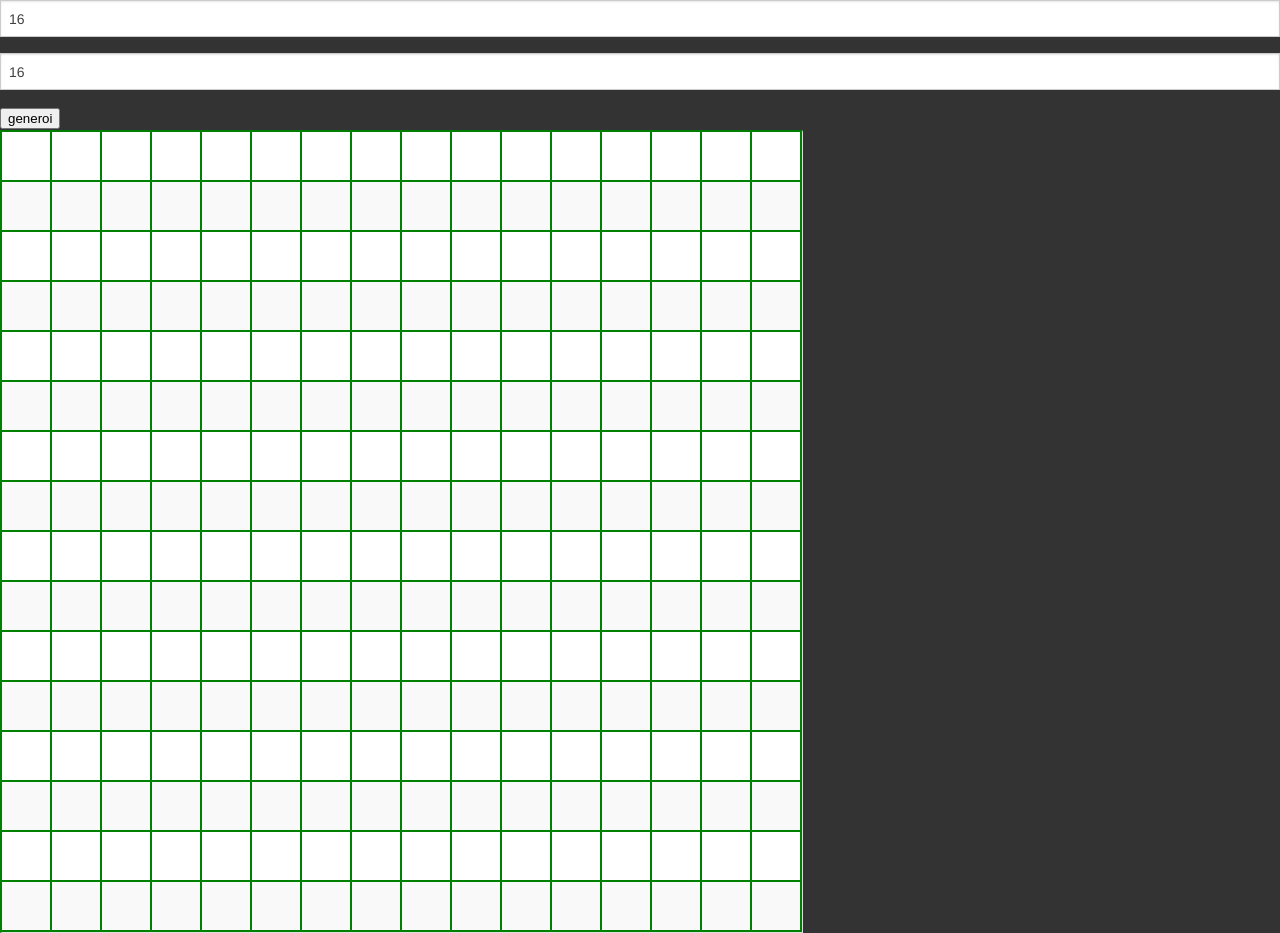
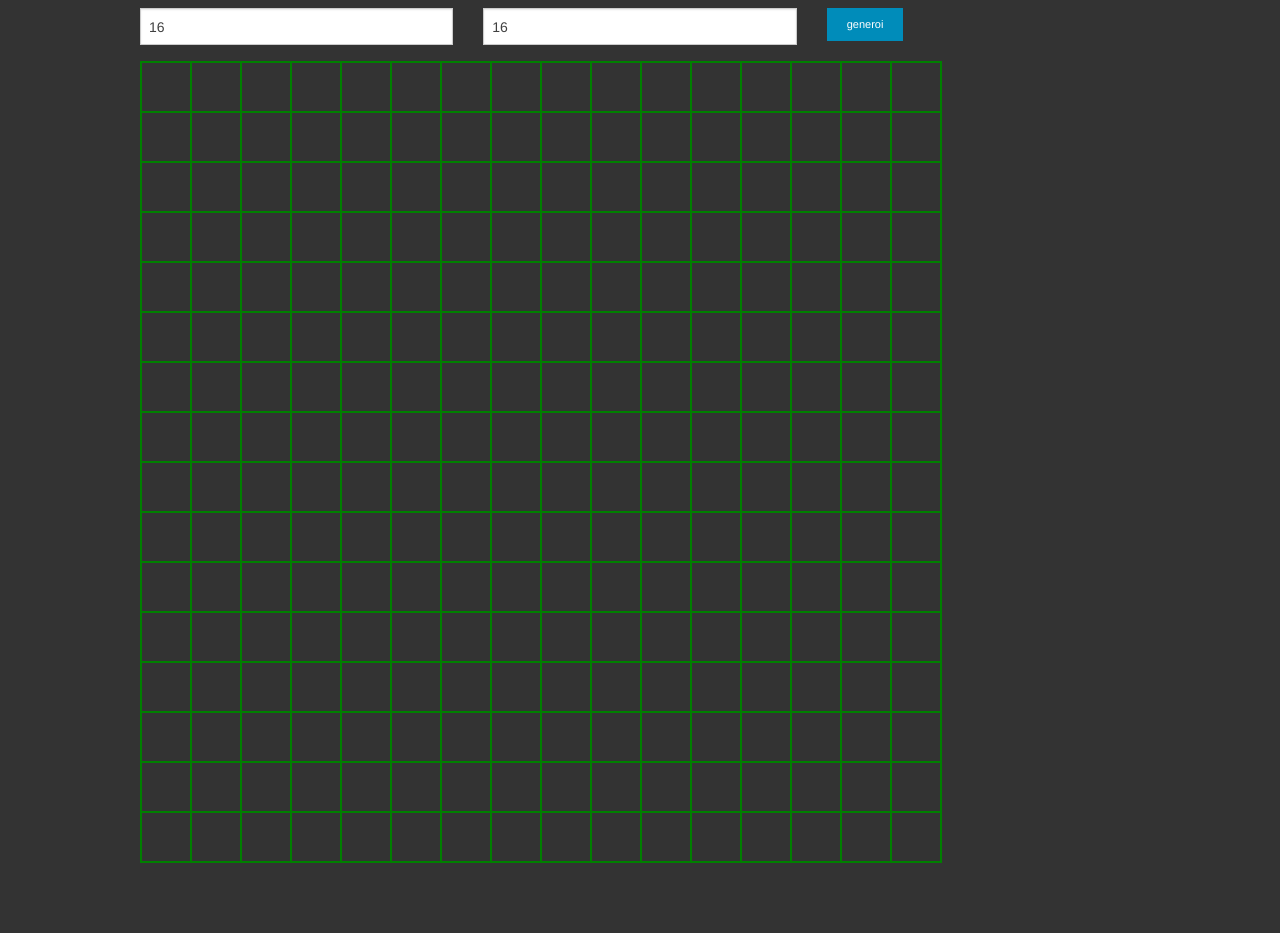
Before and after one commit to heikkiket/konquest-html5, a PHP site: page / in a window 1280 px wide. After the commit the page ends 863 px from the top, so only its background shows below. Run offline with PHP 8.4, Linux system fonts and the light colour scheme.

Commit message:
Changed code to work with Foundation styles

```diff
--- a/css/style.css
+++ b/css/style.css
@@ -2,12 +2,20 @@ body {
     background: #333;
 }
 
-table {
+#spacegrid,
+#spacegrid tr.even,
+#spacegrid tr.alt,
+#spacegrid tr:nth-of-type(2n) {
+  background: transparent !important;
+  border: none;
+}
+
+#spacegrid {
   border-top: 2px solid green;
   border-left: 2px solid green;
 }
 
-td {
+#spacegrid td {
   width: 50px;
   height: 50px;
   border-right: 2px solid green;
@@ -16,8 +24,12 @@ td {
   padding: 0;
 }
 
-td:hover {
+#spacegrid td:hover {
   background: #363;
+}
+
+#top-bar {
+  margin-top: 0.5em;
 }
 
 /* Media queries
--- a/index.html
+++ b/index.html
@@ -21,17 +21,32 @@
 <body>
   <script src="js/scripts.js"></script>
   <script src="js/table.js"></script>
+
   <div id="content">
+
+    <div id="top-bar" class="row">
       <form name="tablecreator" action="">
+      <div class="row">
+        <div class="large-4 columns">
             <input type="text" name="x" value="16" />
+        </div>
+        <div class="large-4 columns">
             <input type="text" name="y" value="16" />
-  <input type="button" value="generoi" onclick="createTable();">
+        </div>
+        <div class="large-4 columns end">
+          <input class="button tiny" type="button" value="generoi" onclick="createTable();">
+        </div>
+      </div>
       </form>
+    </div>
+
+    <div class="row">
       <table cellspacing="0" cellpadding="0" id="spacegrid">
         <script type="text/javascript">
           createTable();
         </script>
       </table>
+    </div>
   </div>
 
   <script src="js/vendor/jquery.js"></script>
```
Lines whose indentation alone changed are shown as unchanged.
